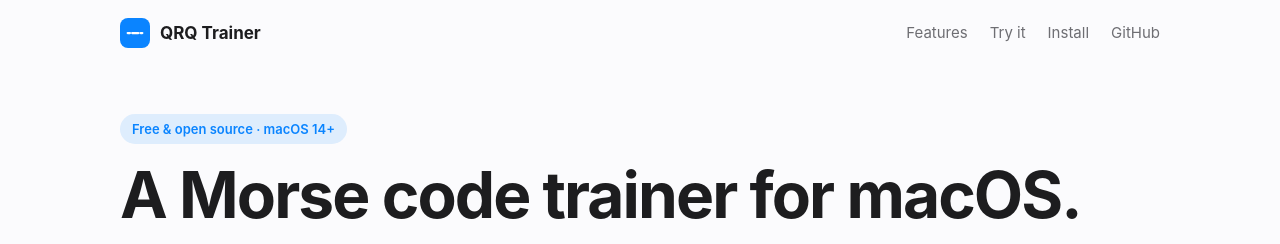
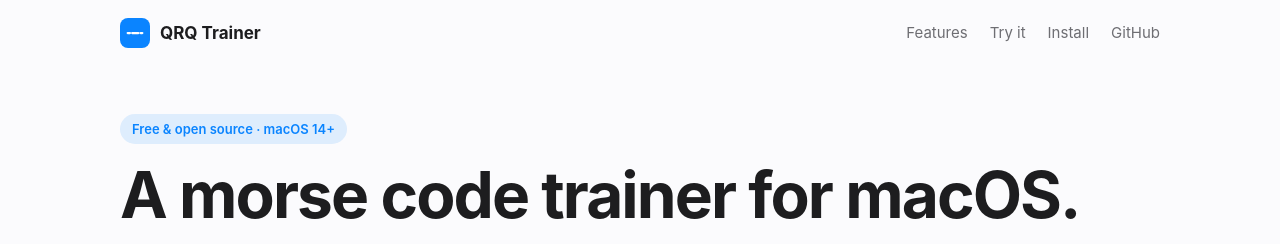
Before and after one commit to welly/QRQTrainer, a plain HTML site: page docs/index.html in a window 1280 px wide. Shown: the top 244 px of the page. Drawn offline with Linux system fonts and the light colour scheme.

Commit message:
Website: lowercase morse in the headline

```diff
--- a/docs/index.html
+++ b/docs/index.html
@@ -139,7 +139,7 @@
   <header class="hero">
     <div>
       <span class="eyebrow">Free &amp; open source · macOS 14+</span>
-      <h1>A Morse code trainer for macOS.</h1>
+      <h1>A morse code trainer for macOS.</h1>
       <p class="lede">A modern, native Mac trainer for CW. Copy callsigns, character groups or Q codes at real speed: hear it, type it, and the next one comes faster.</p>
       <div class="cta">
         <a class="btn btn-primary" href="https://github.com/welly/QRQTrainer/releases/latest/download/QRQ-Trainer.dmg">
```
